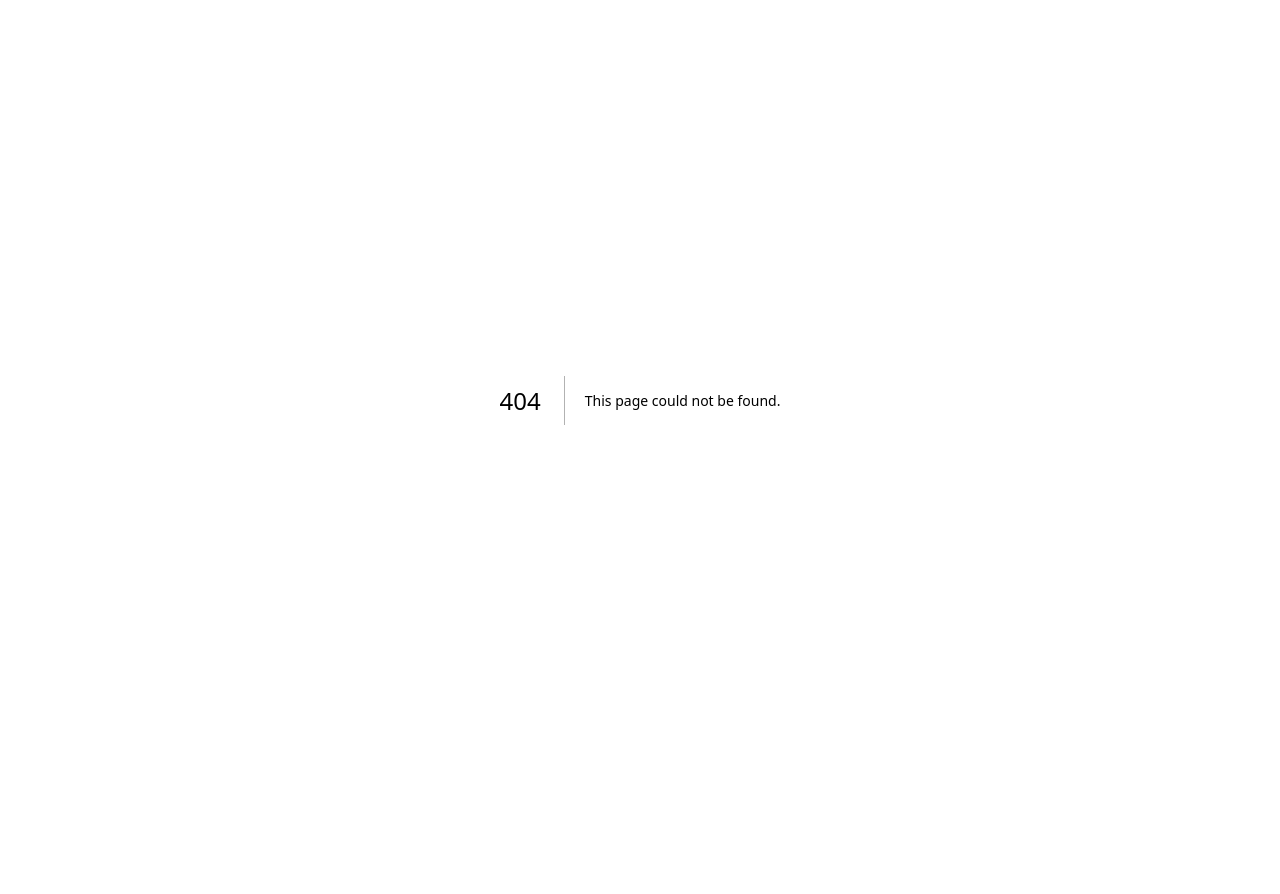
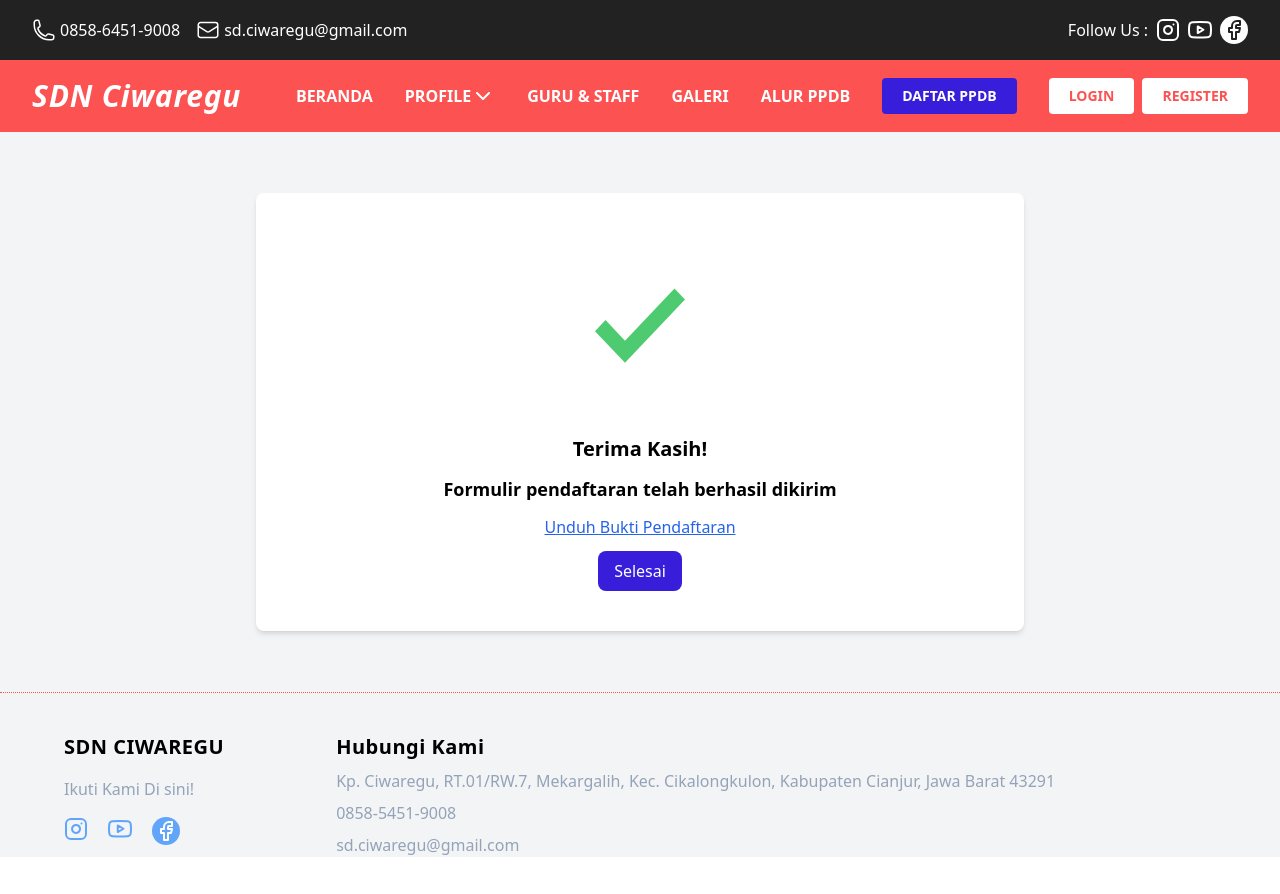
Before and after one commit to azarnuzy/sd-ciwaregu-1-fe, a Next.js app: page /daftar-ppdb/success in a window 1280 px wide. Before the commit this address had no page. Shown: the top 894 px of the page. Before the commit the page ends 800 px from the top, so only its background shows below. Built offline with nearby package versions, Linux system fonts and the light colour scheme.

Commit message:
add success submit component

```diff
--- /dev/null
+++ b/src/components/FormPPDB/SuccessSubmit.jsx
@@ -0,0 +1,32 @@
+import MainLayout from '@/layouts/MainLayout'
+import Image from 'next/image'
+import React from 'react'
+
+function SuccessSubmit() {
+  return (
+    <MainLayout>
+      <div className='h-[70vh] w-full flex justify-center items-center'>
+        <div className='w-full max-w-3xl shadow-md bg-white rounded-lg p-10 flex flex-col justify-center items-center gap-3'>
+          <Image
+            src={'/images/checklist.svg'}
+            alt='success icon'
+            width={180}
+            height={190}
+          />
+          <h2 className='font-bold text-xl'>Terima Kasih!</h2>
+          <p className='font-bold text-lg'>
+            Formulir pendaftaran telah berhasil dikirim
+          </p>
+          <span className='underline text-blue-600 cursor-pointer'>
+            Unduh Bukti Pendaftaran
+          </span>
+          <button className='text-white bg-origin-blue px-4 py-2 cursor-pointer rounded-lg'>
+            Selesai
+          </button>
+        </div>
+      </div>
+    </MainLayout>
+  )
+}
+
+export default SuccessSubmit
--- /dev/null
+++ b/src/pages/daftar-ppdb/success.jsx
@@ -0,0 +1,12 @@
+import SuccessSubmit from '@/components/FormPPDB/SuccessSubmit'
+import React from 'react'
+
+function Success() {
+  return (
+    <>
+      <SuccessSubmit />
+    </>
+  )
+}
+
+export default Success
```
Also changed, not shown: public/images/checklist.svg (added).
